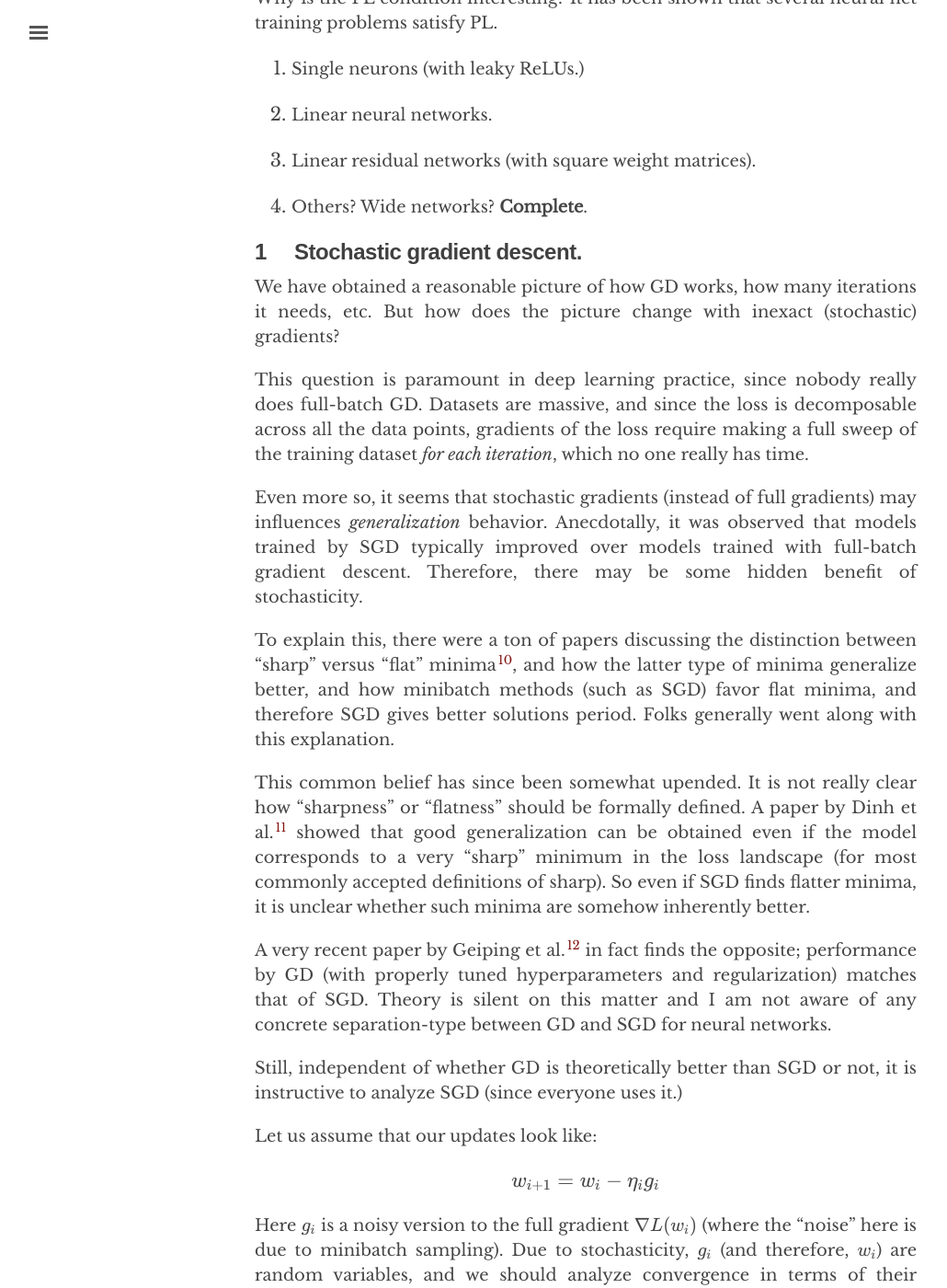
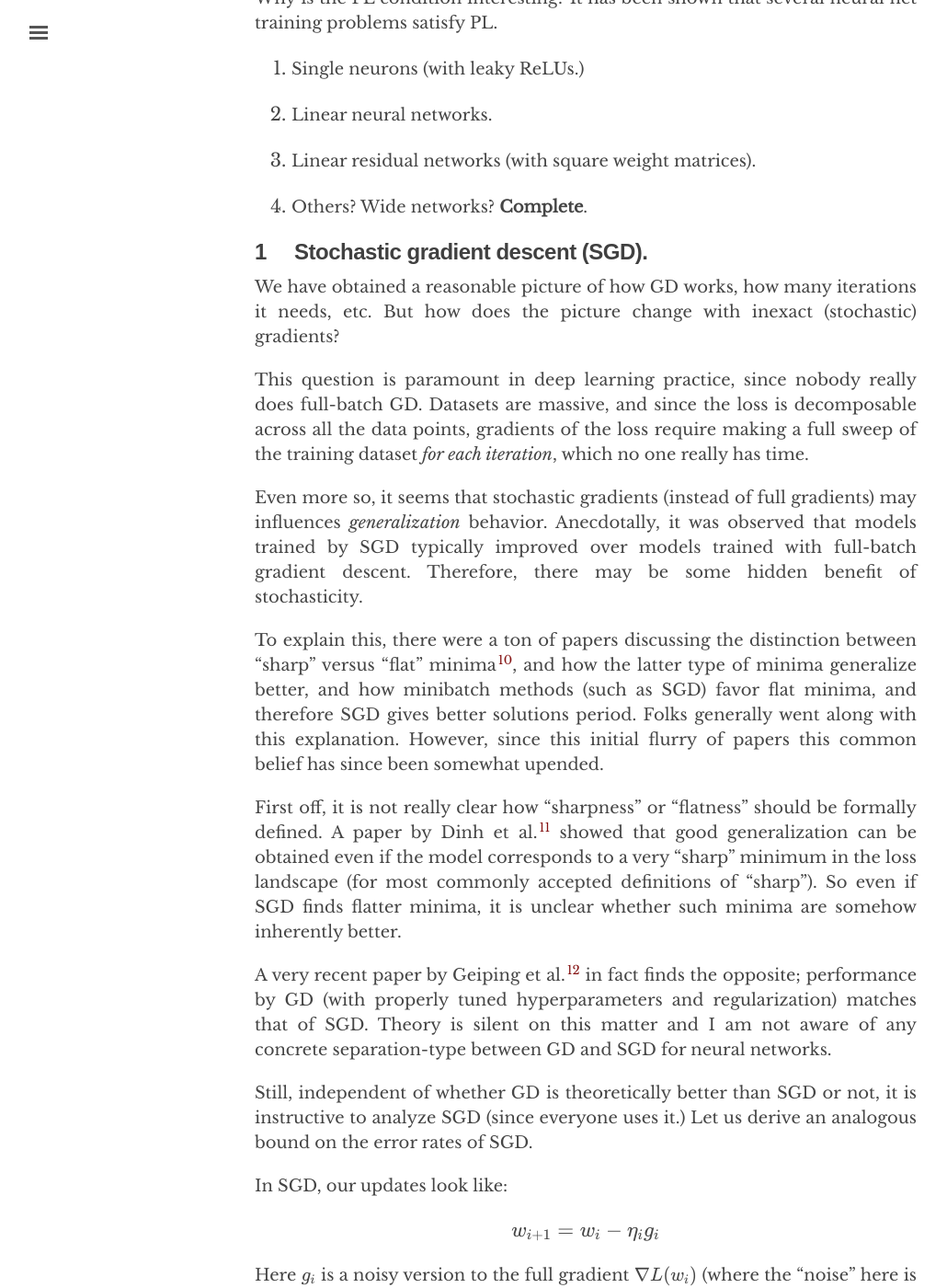
Before and after one commit to chinmayhegde/fodl, a Jekyll site: the page built from _posts/2022-01-15-optimization01.md, in a window 1280 px wide and 1400 px high, scrolled down 12664 px. Shown: the whole window at 92% size, without its empty margins (3-1033 px from the left). Built offline with Jekyll 4.4.1, drawn with Linux system fonts in a browser that asks for light colours; nearby versions of some CDN libraries; some of the changed text lies outside the part shown.

Commit message:
Update 2022-01-15-optimization01.md

```diff
--- a/_posts/2022-01-15-optimization01.md
+++ b/_posts/2022-01-15-optimization01.md
@@ -404,7 +404,7 @@ Why is the PL condition interesting? It has been shown that several neural net t
 
 4. Others? Wide networks? **Complete**.
 
-## Stochastic gradient descent
+## Stochastic gradient descent (SGD)
 {:.label}
 
 We have obtained a reasonable picture of how GD works, how many iterations it needs, etc. But how does the picture change with inexact (stochastic) gradients?
@@ -413,15 +413,15 @@ This question is paramount in deep learning practice, since nobody really does f
 
 Even more so, it seems that stochastic gradients (instead of full gradients) may influences *generalization* behavior. Anecdotally, it was observed that models trained by SGD typically improved over models trained with full-batch gradient descent. Therefore, there may be some hidden benefit of stochasticity.
 
-To explain this, there were a ton of papers discussing the distinction between "sharp" versus "flat" minima[^sharp], and how the latter type of minima generalize better, and how minibatch methods (such as SGD) favor flat minima, and therefore SGD gives better solutions period. Folks generally went along with this explanation.
+To explain this, there were a ton of papers discussing the distinction between "sharp" versus "flat" minima[^sharp], and how the latter type of minima generalize better, and how minibatch methods (such as SGD) favor flat minima, and therefore SGD gives better solutions period. Folks generally went along with this explanation. However, since this initial flurry of papers this common belief has since been somewhat upended.
 
-This common belief has since been somewhat upended. It is not really clear how "sharpness" or "flatness" should be formally defined. A paper by Dinh et al.[^dinh] showed that good generalization can be obtained even if the model corresponds to a very "sharp" minimum in the loss landscape (for most commonly accepted definitions of sharp). So even if SGD finds flatter minima, it is unclear whether such minima are somehow inherently better.
+First off, it is not really clear how "sharpness" or "flatness" should be formally defined. A paper by Dinh et al.[^dinh] showed that good generalization can be obtained even if the model corresponds to a very "sharp" minimum in the loss landscape (for most commonly accepted definitions of "sharp"). So even if SGD finds flatter minima, it is unclear whether such minima are somehow inherently better.
 
 A very recent paper by Geiping et al.[^gieping] in fact finds the opposite; performance by GD (with properly tuned hyperparameters and regularization) matches that of SGD. Theory is silent on this matter and I am not aware of any concrete separation-type between GD and SGD for neural networks.
 
-Still, independent of whether GD is theoretically better than SGD or not, it is instructive to analyze SGD (since everyone uses it.)
+Still, independent of whether GD is theoretically better than SGD or not, it is instructive to analyze SGD (since everyone uses it.) Let us derive an analogous bound on the error rates of SGD.
 
-Let us assume that our updates look like:
+In SGD, our updates look like:
 
 $$
 w_{i+1} = w_i - \eta_i g_i
```
Also changed, not shown: other parts of _posts/2022-01-15-optimization01.md (+1 -1 lines).
